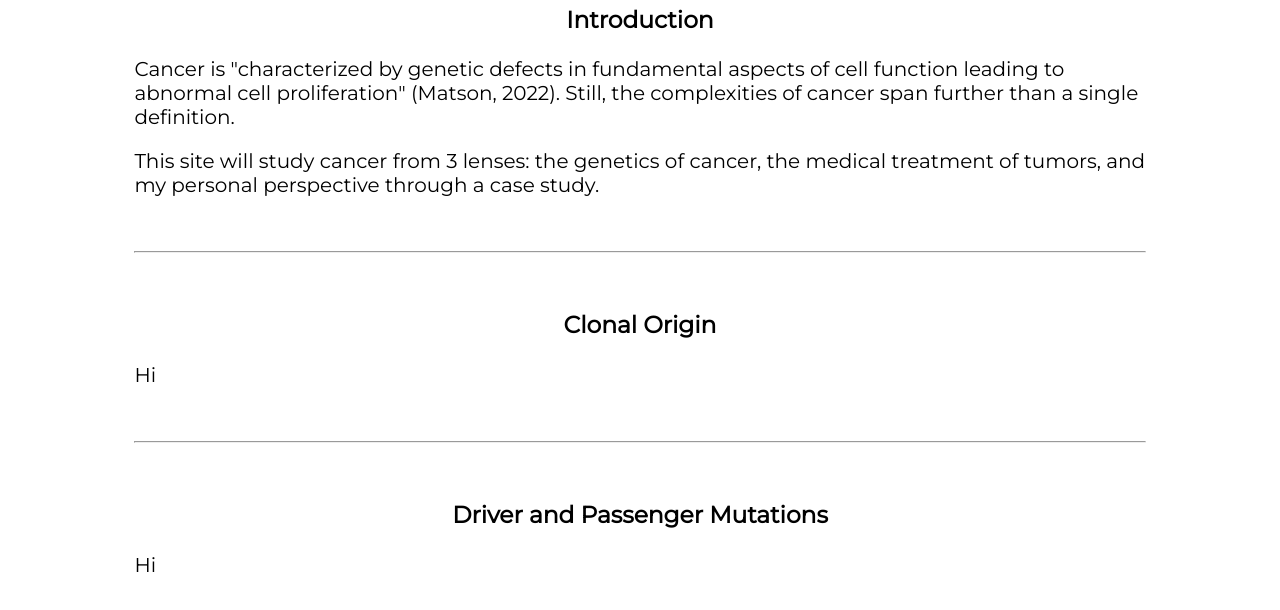
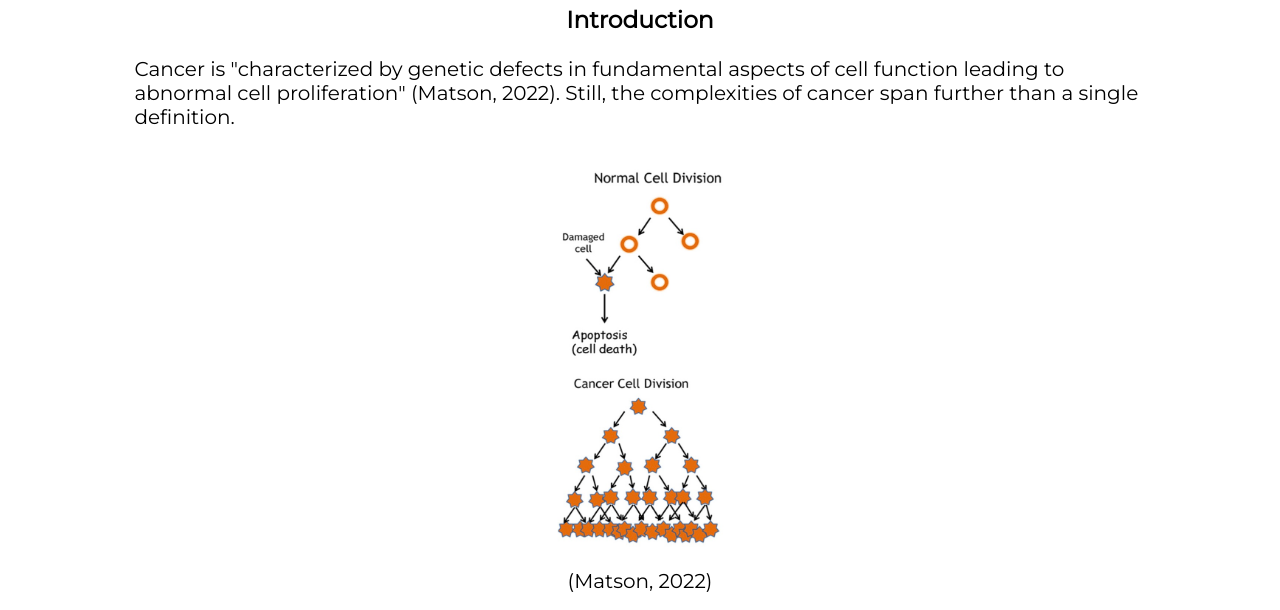
Before and after one commit to katiecha/molecular-biology-and-genetics, a plain HTML site: page home.html in a window 1280 px wide. Shown: the part 158-768 px from the top of the page. Drawn offline with Linux system fonts and the light colour scheme.

Commit message:
citations, etc.

```diff
--- a/home.html
+++ b/home.html
@@ -27,6 +27,9 @@
             aspects of cell function leading to abnormal cell
             proliferation" (Matson, 2022). Still, the complexities of cancer span further than a single definition.
             </p>
+
+            <img src="celldiv.jpg" style="width:200px;height:400px;">
+            <p class="citation">(Matson, 2022)</p>
 
             <p>This site will study cancer from 3 lenses: the genetics of cancer, the medical treatment of tumors, and my personal perspective through a case study.
             </p>
--- a/styles/style.css
+++ b/styles/style.css
@@ -20,6 +20,10 @@ body {
     margin: 10;
     font-size: 20px;
 
+}
+
+.citation {
+    text-align: center;
 }
 
 table, th, td {
```
Also changed, not shown: references.html (+1 -0 lines), celldiv.jpg (added).
